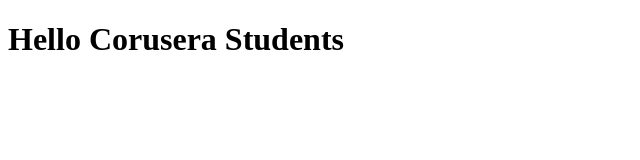
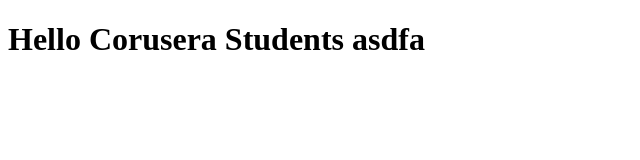
Before and after one commit to LuisCldrn/coursera-test, a plain HTML site: page index.html in a window 1280 px wide. Shown: the whole page, without its empty margins (0-640 px from the left). Drawn offline with Linux system fonts and the light colour scheme.

Commit message:
"update to file."

```diff
--- a/index.html
+++ b/index.html
@@ -7,6 +7,6 @@
     <title>Hello Coursera</title>
 </head>
 <body>
-    <h1>Hello Corusera Students</h1>
+    <h1>Hello Corusera Students asdfa</h1>
 </body>
 </html>
```
